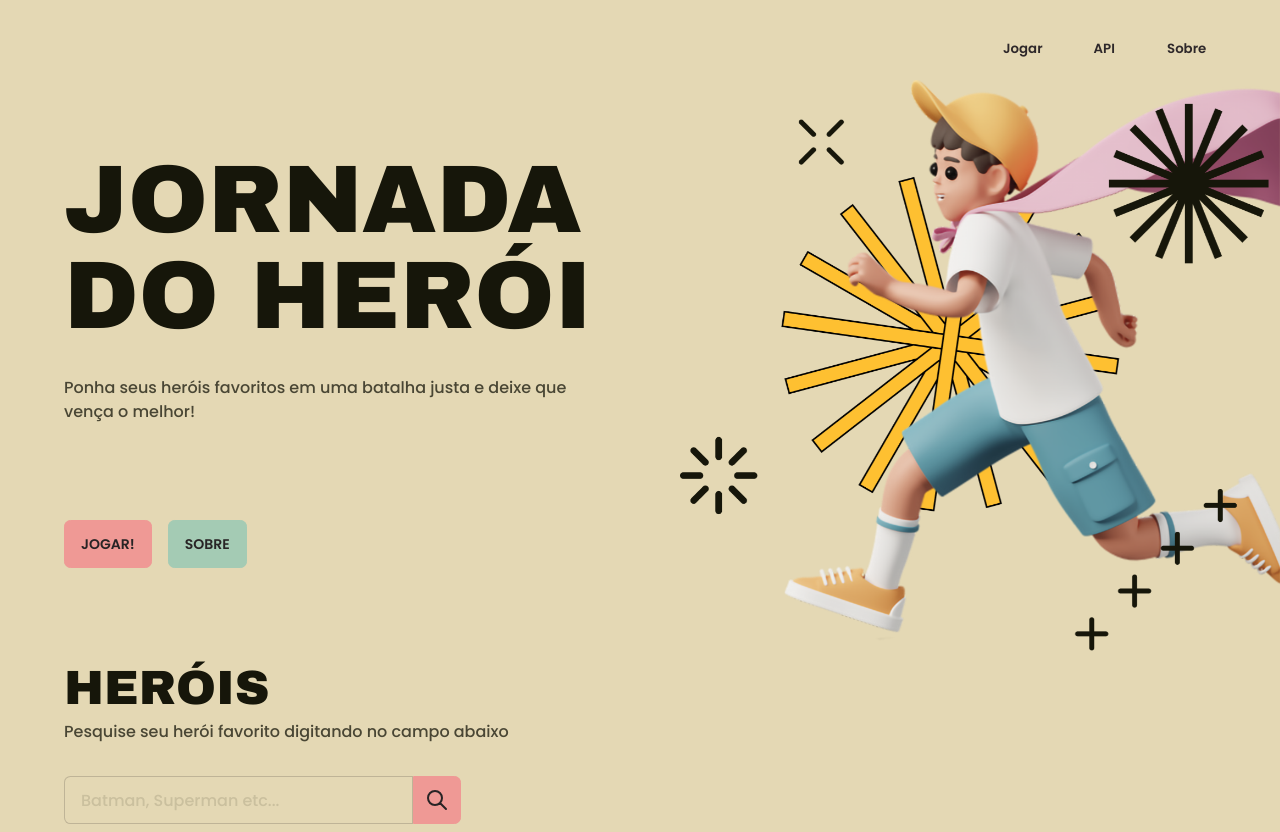
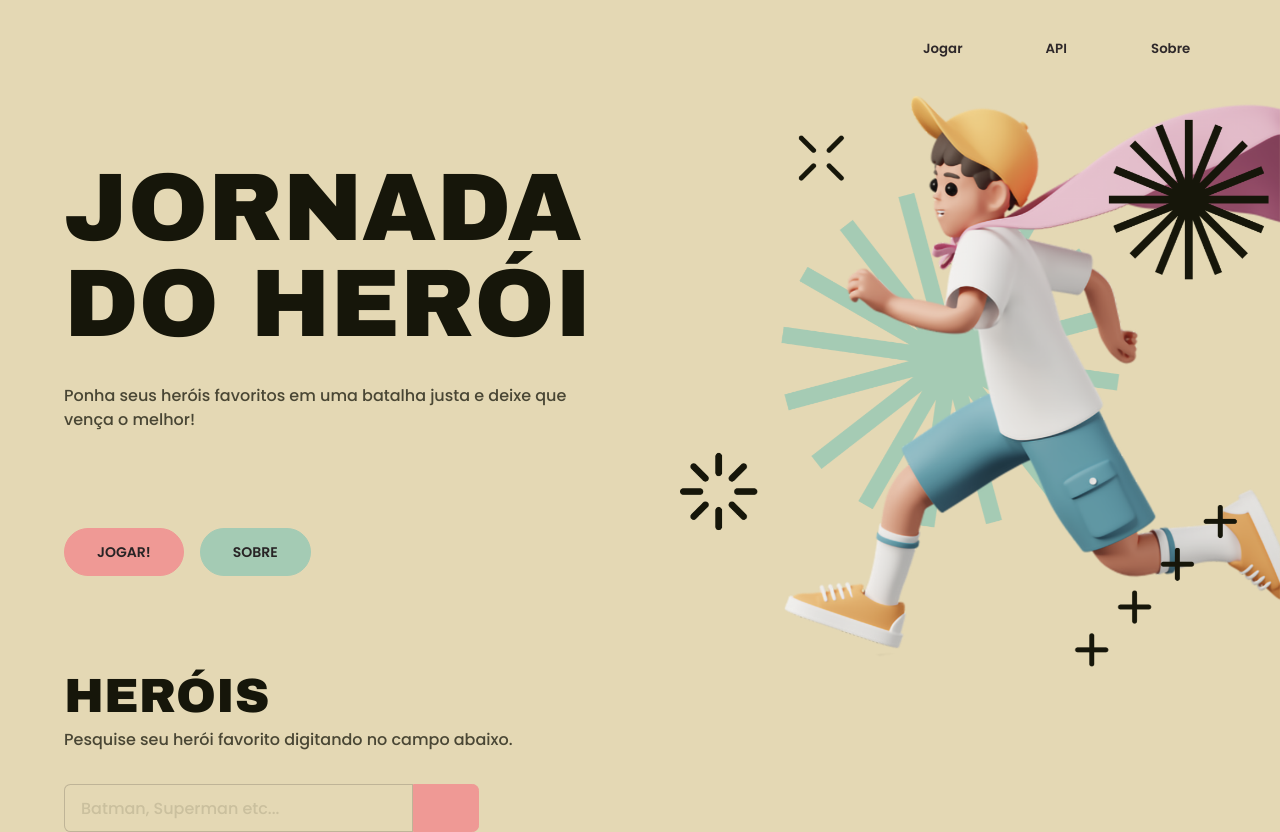
Before and after one commit to fnandesrafael/azapfy-challenge, a Next.js app: page / in a window 1280 px wide. Built offline with nearby package versions, Linux system fonts and the light colour scheme.

Commit message:
refact: UI customization with theming

```diff
--- a/src/app/globals.css
+++ b/src/app/globals.css
@@ -25,3 +25,11 @@
     )
     rgb(var(--background-start-rgb));
 }
+
+.btn {
+  @apply rounded-full px-8
+}
+
+::-webkit-scrollbar {
+  display: none;
+}
--- a/src/app/page.tsx
+++ b/src/app/page.tsx
@@ -16,7 +16,7 @@
         <div className="flex flex-col">
           <h1 className="mb-2 font-head text-5xl uppercase">Heróis</h1>
           <p className="mb-8 opacity-75">
-            Pesquise seu herói favorito digitando no campo abaixo
+            Pesquise seu herói favorito digitando no campo abaixo.
           </p>
 
           <SearchBar />
--- a/src/components/Hero/index.tsx
+++ b/src/components/Hero/index.tsx
@@ -5,7 +5,7 @@
 export default function Hero() {
   return (
     <section
-      className="container mt-14 flex flex-row justify-between px-[5vw]"
+      className="container mt-16 flex flex-row justify-between px-[5vw]"
       role="hero"
     >
       <div className="flex max-w-xl flex-col">
@@ -16,8 +16,10 @@
         </p>
 
         <div className="flex flex-row items-start gap-4">
-          <button className="btn btn-primary">Jogar!</button>
-          <button className="btn btn-secondary">Sobre</button>
+          <button className="hover:shadow-comic btn btn-primary">Jogar!</button>
+          <button className="hover:shadow-comic btn btn-secondary">
+            Sobre
+          </button>
         </div>
       </div>
 
@@ -25,7 +27,7 @@
         <Image
           src={heroImage}
           alt="Imagem de um menino em modelagem 3D correndo com uma capa de super herói."
-          className="absolute right-0 top-20 w-[600px]"
+          className="absolute right-0 top-24 w-[600px]"
         />
       </div>
     </section>
--- a/src/components/Navigator/fragments/Navbar.tsx
+++ b/src/components/Navigator/fragments/Navbar.tsx
@@ -7,18 +7,21 @@
       className="navbar hidden justify-end gap-4 text-neutral md:flex"
       role="navigation"
     >
-      <Link className="btn btn-ghost btn-md normal-case" href="/">
+      <Link
+        className="hover:shadow-comic btn btn-ghost btn-md normal-case"
+        href="/"
+      >
         Jogar
       </Link>
       <Link
-        className="btn btn-ghost btn-md normal-case"
+        className="hover:shadow-comic btn btn-ghost btn-md normal-case"
         href="http://homologacao3.azapfy.com.br/api/ps/metahumans"
         target="_blank"
       >
         API
       </Link>
       <Link
-        className="btn btn-ghost btn-md normal-case"
+        className="hover:shadow-comic btn btn-ghost btn-md normal-case"
         href="https://github.com/fnandesrafael/azapfy-challenge"
         target="_blank"
       >
--- a/tailwind.config.ts
+++ b/tailwind.config.ts
@@ -17,6 +17,9 @@
         head: ['var(--font-archivo-black)'],
         sans: ['var(--font-poppins)'],
       },
+      boxShadow: {
+        comic: '6px 6px 0px 0px #16160A',
+      },
     },
   },
   // eslint-disable-next-line global-require
```
Also changed, not shown: public/images/heroimage.png.
